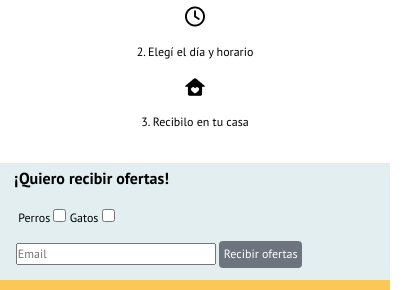
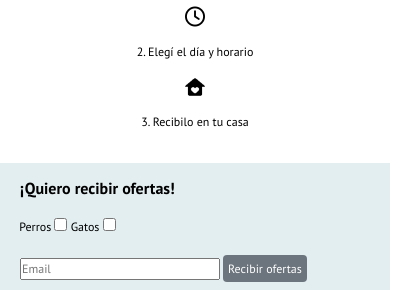
Before and after one commit to GitMangus/tienda-mascotas, a plain HTML site: page index.html in a window 390 px wide. Shown: the part 1690-1980 px from the top of the page, 420 px wide, since content can reach past the window. Drawn offline with nearby package versions, Linux system fonts and the light colour scheme.

Commit message:
entrega final

```diff
--- a/scss/parciales/_media-querys.scss
+++ b/scss/parciales/_media-querys.scss
@@ -661,26 +661,26 @@
     }
 
     .form {
-        padding: 3px;
-        min-height: 12vh;
-
-        &__input {
-            max-width: 200px;
-            margin: 0.5rem 0 0.5rem 0.1rem;
-        }
+        padding-top: 1rem;
 
         &__titulo {
             font-size: 16px;
         }
 
-        &__checkbox {
-            padding: 0;
-            margin: 0.8rem 0 0.5rem 1rem;
+        &__contenedor {
+            margin-left: 0;
         }
 
-        &__contenedor {
-            padding: 0.2rem;
-            margin-left: 0.5rem;
+        &__input {
+            width: 200px;
+        }
+
+        &__checkbox {
+            margin: 0.3rem;
+        }
+
+        &__button {
+            margin-top: 0.5rem;
         }
     }
 
```
Also changed, not shown: css/tienda-mascotas.css, 1 other file.
